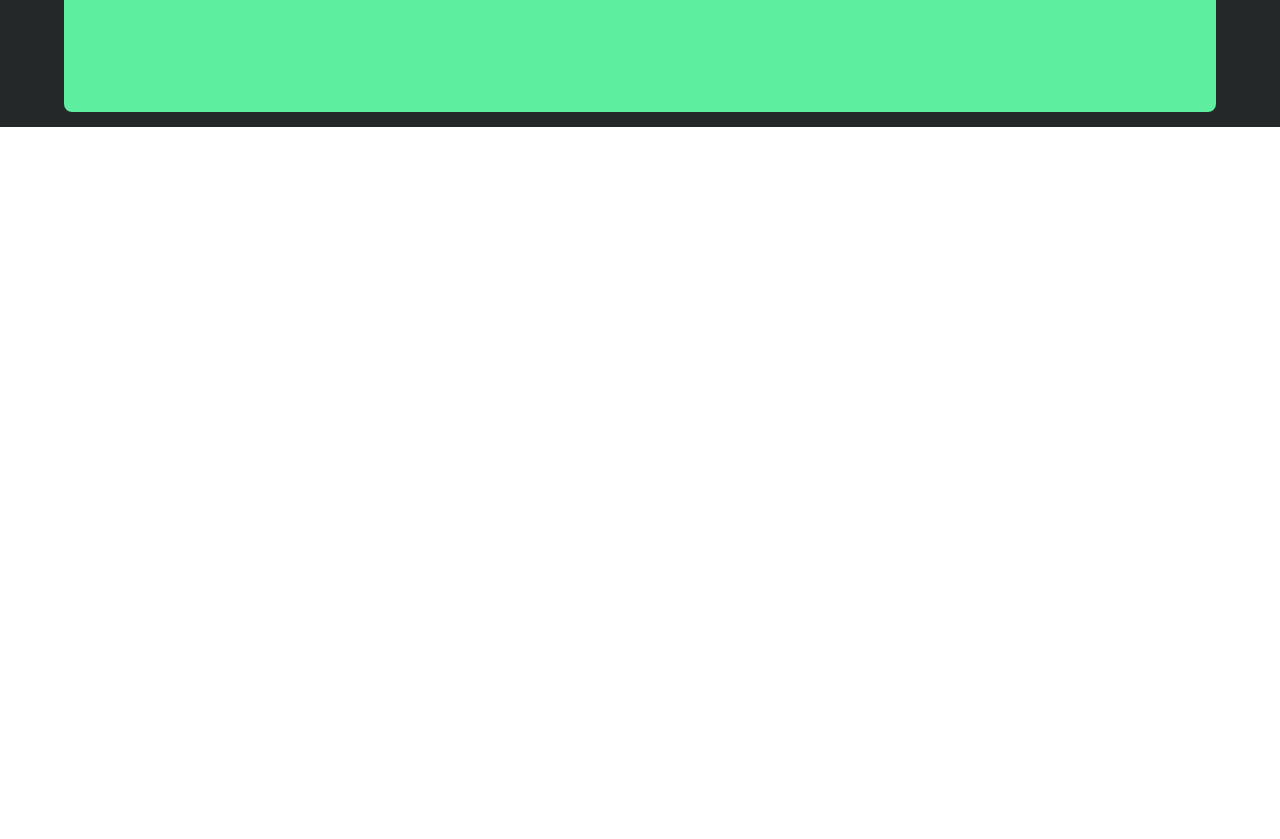
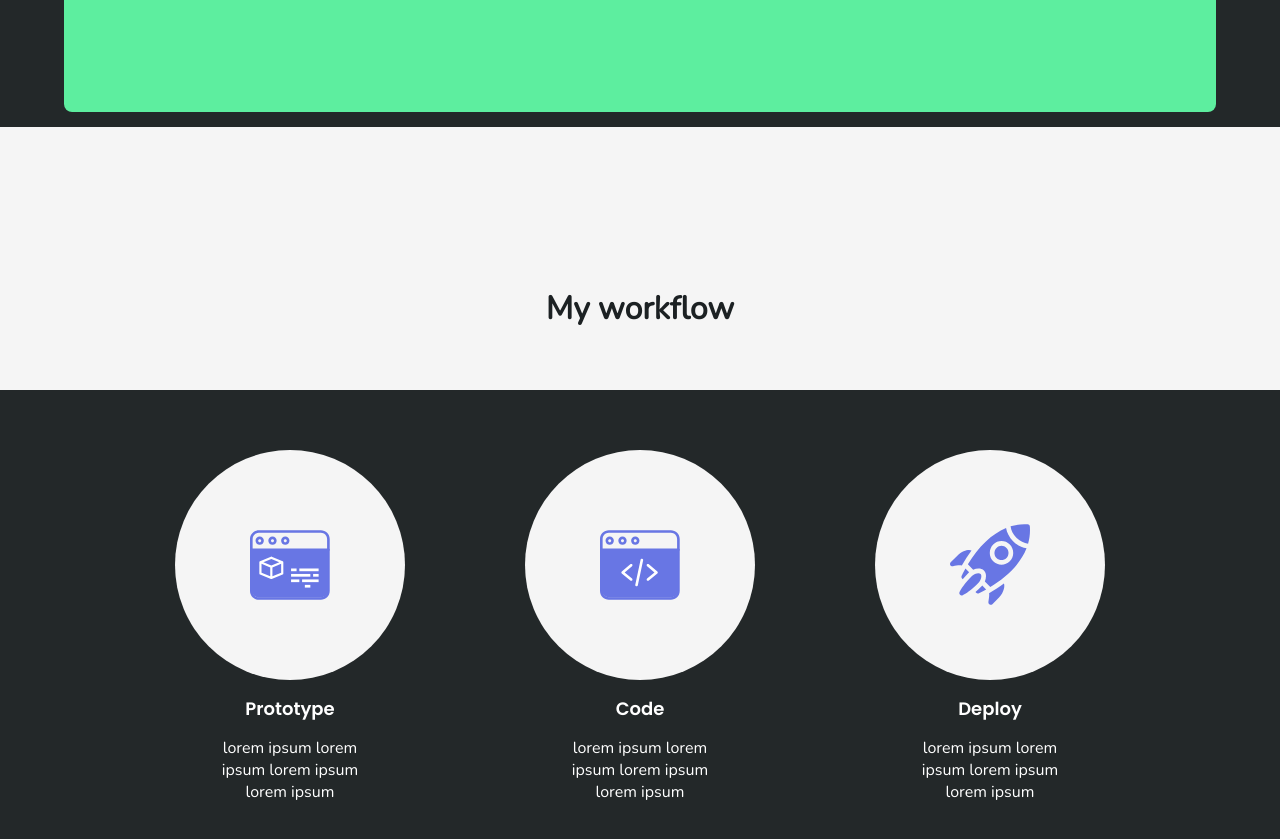
Before and after one commit to vinisaveg/portfolio, a React (Create React App) app: page / in a window 1280 px wide. Shown: the part 1160-1999 px from the top of the page. Before the commit the page ends 1287 px from the top, so only its background shows below. Built offline with nearby package versions, Linux system fonts and the light colour scheme.

Commit message:
workflow component :rocket:

```diff
--- a/src/App.tsx
+++ b/src/App.tsx
@@ -8,6 +8,7 @@ import { Wrapper } from './styles/shared/Wrapper';
 import Header from './components/Header/Header.component';
 import Welcome from './components/Welcome/Welcome.component';
 import Projects from './components/Projects/Projects.component';
+import Workflow from './components/Workflow/Workflow.component';
 
 const App: FunctionComponent = () => {
     return (
@@ -22,8 +23,12 @@ const App: FunctionComponent = () => {
                     height="auto"
                 >
                     <Header />
+
                     <Welcome />
+
                     <Projects />
+
+                    <Workflow />
                 </Wrapper>
             </ThemeProvider>
         </>
--- /dev/null
+++ b/src/components/Workflow/Workflow.component.tsx
@@ -0,0 +1,120 @@
+import React, { FunctionComponent } from 'react';
+
+import { Title } from '../../styles/shared/Title';
+import { Wrapper } from '../../styles/shared/Wrapper';
+
+import { Card, CardIcon, Icon } from './styles';
+import { Text } from '../../styles/shared/Text';
+
+import prototypeIcon from '../../assets/icons/prototype-icon.svg';
+import codeIcon from '../../assets/icons/code-icon.svg';
+import rocketIcon from '../../assets/icons/rocket-icon.svg';
+
+const Workflow: FunctionComponent = () => {
+    return (
+        <Wrapper
+            width="100%"
+            height="60vh"
+            flexDirection="column"
+            alignItems="center"
+            justifyContent="flex-start"
+            backgroundColor="#F5F5F5"
+        >
+            <Title color="black" margin={['160px', '0px', '60px', '0px']}>
+                My workflow
+            </Title>
+
+            <Wrapper
+                width="100%"
+                height="auto"
+                padding={['60px', '0px']}
+                flexDirection="row"
+                alignItems="center"
+                justifyContent="center"
+                flexWrap="wrap"
+            >
+                <Card>
+                    <CardIcon>
+                        <Icon src={prototypeIcon} alt="Prototype Icon" />
+                    </CardIcon>
+
+                    <Text
+                        fontSize="medium"
+                        color="white"
+                        fontWeight={600}
+                        fontFamily="secondary"
+                        margin={['15px', '0px']}
+                    >
+                        Prototype
+                    </Text>
+
+                    <Text
+                        fontSize="small"
+                        color="white"
+                        fontWeight={500}
+                        fontFamily="primary"
+                        maxWidth={180}
+                        textAlign="center"
+                    >
+                        lorem ipsum lorem ipsum lorem ipsum lorem ipsum
+                    </Text>
+                </Card>
+
+                <Card>
+                    <CardIcon>
+                        <Icon src={codeIcon} alt="Prototype Icon" />
+                    </CardIcon>
+
+                    <Text
+                        fontSize="medium"
+                        color="white"
+                        fontWeight={600}
+                        fontFamily="secondary"
+                        margin={['15px', '0px']}
+                    >
+                        Code
+                    </Text>
+                    <Text
+                        fontSize="small"
+                        color="white"
+                        fontWeight={500}
+                        fontFamily="primary"
+                        maxWidth={180}
+                        textAlign="center"
+                    >
+                        lorem ipsum lorem ipsum lorem ipsum lorem ipsum
+                    </Text>
+                </Card>
+
+                <Card>
+                    <CardIcon>
+                        <Icon src={rocketIcon} alt="Prototype Icon" />
+                    </CardIcon>
+
+                    <Text
+                        fontSize="medium"
+                        color="white"
+                        fontWeight={600}
+                        fontFamily="secondary"
+                        margin={['15px', '0px']}
+                    >
+                        Deploy
+                    </Text>
+
+                    <Text
+                        fontSize="small"
+                        color="white"
+                        fontWeight={500}
+                        fontFamily="primary"
+                        maxWidth={180}
+                        textAlign="center"
+                    >
+                        lorem ipsum lorem ipsum lorem ipsum lorem ipsum
+                    </Text>
+                </Card>
+            </Wrapper>
+        </Wrapper>
+    );
+};
+
+export default Workflow;
--- /dev/null
+++ b/src/components/Workflow/styles.ts
@@ -0,0 +1,27 @@
+import styled from 'styled-components';
+
+export const Card = styled.div`
+    display: flex;
+    flex-direction: column;
+    justify-content: center;
+    align-items: center;
+    margin: 0px 60px;
+
+    @media only screen and (max-width: 1170px) {
+        margin: 60px;
+    }
+`;
+
+export const CardIcon = styled.div`
+    width: 230px;
+    height: 230px;
+    display: flex;
+    justify-content: center;
+    align-items: center;
+    background-color: #f5f5f5;
+    border-radius: 50%;
+`;
+
+export const Icon = styled.img`
+    width: 80px;
+`;
--- a/src/styles/shared/Text.ts
+++ b/src/styles/shared/Text.ts
@@ -8,6 +8,7 @@ interface TextProps {
     margin?: Array<string>;
     padding?: Array<string>;
     textAlign?: 'center' | 'right' | 'justify' | 'left';
+    maxWidth?: number;
 }
 
 export const Text = styled.p<TextProps>`
@@ -18,4 +19,5 @@ export const Text = styled.p<TextProps>`
     padding: ${(props) => props.padding?.join(' ')};
     margin: ${(props) => props.margin?.join(' ')};
     text-align: ${(props) => props.textAlign};
+    max-width: ${(props) => props.maxWidth + 'px'};
 `;
--- a/src/styles/shared/Title.ts
+++ b/src/styles/shared/Title.ts
@@ -3,10 +3,12 @@ import { motion } from 'framer-motion';
 
 interface TitleProps {
     color: 'white' | 'black';
+    margin?: Array<string>;
 }
 
 export const Title = styled(motion.h2)<TitleProps>`
     color: ${(props) => props.theme.colors.text[props.color]};
     font-size: ${(props) => props.theme.textSize.title + 'px'};
+    margin: ${(props) => props.margin?.join(' ')};
     font-weight: bold;
 `;
--- a/src/styles/shared/Wrapper.ts
+++ b/src/styles/shared/Wrapper.ts
@@ -9,12 +9,14 @@ interface WrapperProps {
     flexWrap?: 'wrap' | 'nowrap';
     margin?: Array<string>;
     padding?: Array<string>;
+    backgroundColor?: string;
 }
 
 export const Wrapper = styled(motion.div)<WrapperProps>`
     width: ${(props) => props.width};
     height: ${(props) => props.height};
-    background-color: ${(props) => props.theme.colors.background};
+    background-color: ${(props) =>
+        props.backgroundColor || props.theme.colors.background};
     font-family: ${(props) => props.theme.fonts.primary};
     color: ${(props) => props.theme.colors.primary};
     padding: ${(props) => props.padding?.join(' ')};
--- a/src/styles/theme/theme.ts
+++ b/src/styles/theme/theme.ts
@@ -17,7 +17,7 @@ export default {
     textSize: {
         small: 16,
         medium: 18,
-        title: 28,
+        title: 32,
         big: 36,
     },
 };
```
